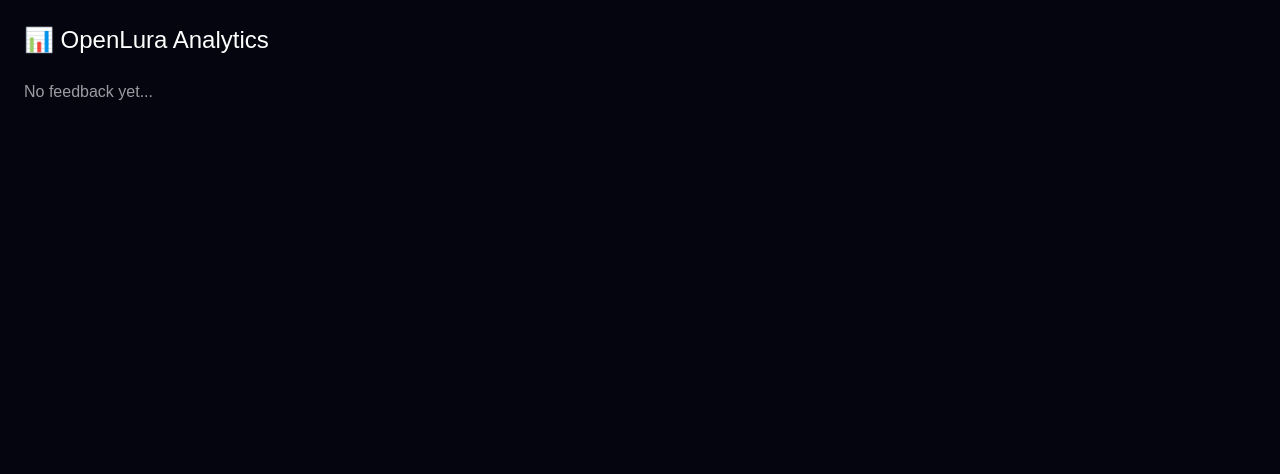
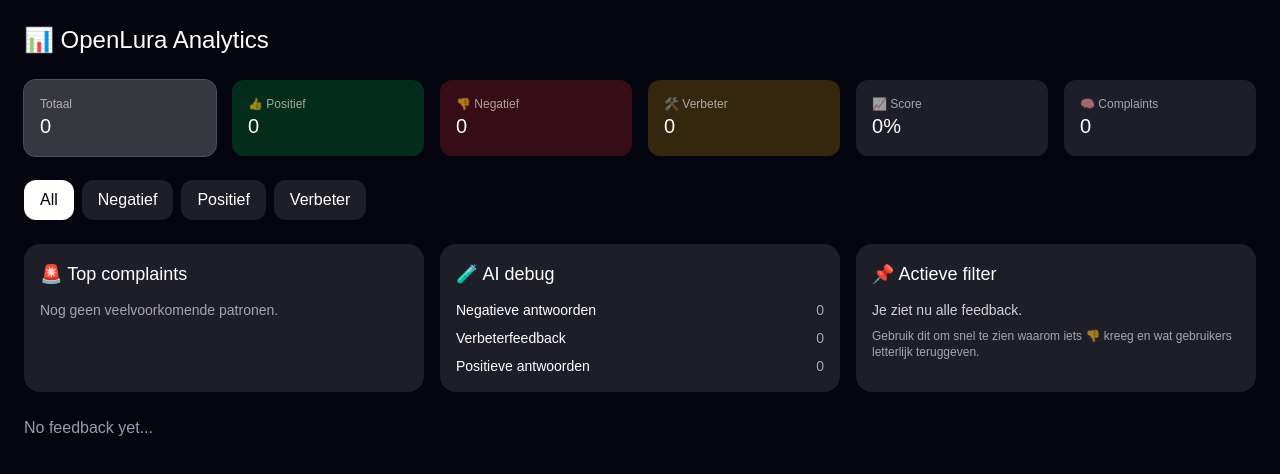
Before and after one commit to 1hoothoot2-cmd/OpenLura, a Next.js app: page /analytics in a window 1280 px wide. Shown: the top 474 px of the page. Built offline with nearby package versions, Linux system fonts and the light colour scheme.

Commit message:
add feedback main page

```diff
--- a/app/analytics/page.tsx
+++ b/app/analytics/page.tsx
@@ -3,6 +3,50 @@ import { useEffect, useState } from "react";
 
 export default function AnalyticsPage() {
   const [feedback, setFeedback] = useState<any[]>([]);
+    const [activeTab, setActiveTab] = useState("all");
+
+  const filteredFeedback = feedback.filter((f) => {
+    if (activeTab === "all") return true;
+    if (activeTab === "positive") return f.type === "up";
+    if (activeTab === "negative") return f.type === "down";
+    if (activeTab === "improvement") return f.type === "improve";
+    return true;
+  });
+
+  const negativeFeedback = feedback.filter((f) => f.type === "down");
+  const positiveFeedback = feedback.filter((f) => f.type === "up");
+  const improvementFeedback = feedback.filter((f) => f.type === "improve");
+
+  const improvementTexts = improvementFeedback
+    .map((f) => (f.message || "").toLowerCase().trim())
+    .filter(Boolean);
+
+  const complaintKeywords = [
+    "korter",
+    "te lang",
+    "duidelijker",
+    "onduidelijk",
+    "te vaag",
+    "meer context",
+    "te veel tekst",
+    "andere structuur",
+    "niet goed",
+    "verkeerd",
+  ];
+
+  const topComplaints = complaintKeywords
+    .map((keyword) => ({
+      keyword,
+      count: improvementTexts.filter((text) => text.includes(keyword)).length,
+    }))
+    .filter((item) => item.count > 0)
+    .sort((a, b) => b.count - a.count)
+    .slice(0, 5);
+
+  const feedbackScore =
+    feedback.length > 0
+      ? Math.round((positiveFeedback.length / (positiveFeedback.length + negativeFeedback.length || 1)) * 100)
+      : 0;
 
 useEffect(() => {
   const load = async () => {
@@ -24,21 +68,168 @@ useEffect(() => {
     <main className="min-h-screen bg-[#050510] text-white p-6">
 
       <h1 className="text-2xl mb-6">📊 OpenLura Analytics</h1>
+      <div className="grid grid-cols-2 md:grid-cols-6 gap-4 mb-6">
 
-      <div className="grid gap-4">
-        {feedback.length === 0 && (
+  <button
+    onClick={() => setActiveTab("all")}
+    className={`p-4 rounded-xl text-left ${
+      activeTab === "all" ? "bg-white/20 ring-1 ring-white/30" : "bg-white/10"
+    }`}
+  >
+    <p className="text-xs opacity-60">Totaal</p>
+    <p className="text-xl">{feedback.length}</p>
+  </button>
+
+  <button
+    onClick={() => setActiveTab("positive")}
+    className={`p-4 rounded-xl text-left ${
+      activeTab === "positive" ? "bg-green-500/30 ring-1 ring-green-300/40" : "bg-green-500/20"
+    }`}
+  >
+    <p className="text-xs opacity-60">👍 Positief</p>
+    <p className="text-xl">{positiveFeedback.length}</p>
+  </button>
+
+  <button
+    onClick={() => setActiveTab("negative")}
+    className={`p-4 rounded-xl text-left ${
+      activeTab === "negative" ? "bg-red-500/30 ring-1 ring-red-300/40" : "bg-red-500/20"
+    }`}
+  >
+    <p className="text-xs opacity-60">👎 Negatief</p>
+    <p className="text-xl">{negativeFeedback.length}</p>
+  </button>
+
+  <button
+    onClick={() => setActiveTab("improvement")}
+    className={`p-4 rounded-xl text-left ${
+      activeTab === "improvement" ? "bg-yellow-500/30 ring-1 ring-yellow-300/40" : "bg-yellow-500/20"
+    }`}
+  >
+    <p className="text-xs opacity-60">🛠️ Verbeter</p>
+    <p className="text-xl">{improvementFeedback.length}</p>
+  </button>
+
+  <div className="p-4 bg-white/10 rounded-xl">
+    <p className="text-xs opacity-60">📈 Score</p>
+    <p className="text-xl">{feedbackScore}%</p>
+  </div>
+
+  <div className="p-4 bg-white/10 rounded-xl">
+    <p className="text-xs opacity-60">🧠 Complaints</p>
+    <p className="text-xl">{topComplaints.length}</p>
+  </div>
+
+</div>
+
+      <div className="mb-6 flex flex-wrap gap-2">
+  <button
+    onClick={() => setActiveTab("all")}
+    className={`px-4 py-2 rounded-xl ${activeTab === "all" ? "bg-white text-black" : "bg-white/10 text-white"}`}
+  >
+    All
+  </button>
+  <button
+    onClick={() => setActiveTab("negative")}
+    className={`px-4 py-2 rounded-xl ${activeTab === "negative" ? "bg-red-400 text-black" : "bg-white/10 text-white"}`}
+  >
+    Negatief
+  </button>
+  <button
+    onClick={() => setActiveTab("positive")}
+    className={`px-4 py-2 rounded-xl ${activeTab === "positive" ? "bg-green-400 text-black" : "bg-white/10 text-white"}`}
+  >
+    Positief
+  </button>
+  <button
+    onClick={() => setActiveTab("improvement")}
+    className={`px-4 py-2 rounded-xl ${activeTab === "improvement" ? "bg-yellow-400 text-black" : "bg-white/10 text-white"}`}
+  >
+    Verbeter
+  </button>
+</div>
+
+<div className="grid md:grid-cols-3 gap-4 mb-6">
+  <div className="p-4 bg-white/10 rounded-2xl">
+    <h2 className="text-lg mb-3">🚨 Top complaints</h2>
+    {topComplaints.length === 0 ? (
+      <p className="opacity-60 text-sm">Nog geen veelvoorkomende patronen.</p>
+    ) : (
+      <div className="space-y-2">
+        {topComplaints.map((item, i) => (
+          <div key={i} className="flex justify-between text-sm">
+            <span>{item.keyword}</span>
+            <span className="opacity-60">{item.count}x</span>
+          </div>
+        ))}
+      </div>
+    )}
+  </div>
+
+  <div className="p-4 bg-white/10 rounded-2xl">
+    <h2 className="text-lg mb-3">🧪 AI debug</h2>
+    <div className="space-y-2 text-sm">
+      <div className="flex justify-between">
+        <span>Negatieve antwoorden</span>
+        <span className="opacity-60">{negativeFeedback.length}</span>
+      </div>
+      <div className="flex justify-between">
+        <span>Verbeterfeedback</span>
+        <span className="opacity-60">{improvementFeedback.length}</span>
+      </div>
+      <div className="flex justify-between">
+        <span>Positieve antwoorden</span>
+        <span className="opacity-60">{positiveFeedback.length}</span>
+      </div>
+    </div>
+  </div>
+
+  <div className="p-4 bg-white/10 rounded-2xl">
+    <h2 className="text-lg mb-3">📌 Actieve filter</h2>
+    <p className="text-sm opacity-80 mb-2">
+      {activeTab === "all" && "Je ziet nu alle feedback."}
+      {activeTab === "negative" && "Je ziet nu alleen negatieve antwoorden."}
+      {activeTab === "positive" && "Je ziet nu alleen positieve antwoorden."}
+      {activeTab === "improvement" && "Je ziet nu alleen verbeterfeedback van gebruikers."}
+    </p>
+    <p className="text-xs opacity-60">
+      Gebruik dit om snel te zien waarom iets 👎 kreeg en wat gebruikers letterlijk teruggeven.
+    </p>
+  </div>
+</div>
+
+<div className="grid gap-4">
+        {filteredFeedback.length === 0 && (
           <p className="opacity-60">No feedback yet...</p>
         )}
 
-        {feedback.map((f, i) => (
+        {filteredFeedback.map((f, i) => (
   <div key={i} className="p-4 bg-white/10 rounded-2xl">
 
     <p className="text-xs opacity-60 mb-1">
       {f.type === "improve" ? "Verbeterfeedback" : "User"}
     </p>
     <p className="mb-3">
-      {f.type === "improve" ? f.message : f.userMessage}
-    </p>
+  {f.type === "improve" ? f.message : f.userMessage}
+</p>
+
+{f.type === "improve" && (
+  <p className="text-xs opacity-60 mb-3">
+    Gebruiker gaf directe verbeterfeedback om toekomstige antwoorden te verbeteren.
+  </p>
+)}
+
+{f.type === "down" && (
+  <p className="text-xs text-red-300 mb-3">
+    Debug: dit antwoord kreeg een negatieve beoordeling van de gebruiker.
+  </p>
+)}
+
+{f.type === "up" && (
+  <p className="text-xs text-green-300 mb-3">
+    Debug: dit antwoord werd als goed of bruikbaar ervaren.
+  </p>
+)}
 
     {f.type !== "improve" && (
       <>
@@ -61,7 +252,7 @@ useEffect(() => {
           ? "👍 Positive"
           : f.type === "down"
           ? "👎 Negative"
-          : "🛠️ Verbeterfeedback"}
+          : "🛠️ Verbeter feedback"}
       </span>
 
       <span className="text-xs opacity-50">
--- a/app/page.tsx
+++ b/app/page.tsx
@@ -127,7 +127,7 @@ export default function Home() {
         method: "POST",
         body: JSON.stringify({
           chatId: currentChatId,
-          type: "improve",
+          type: "improvement",
           message: input,
           userMessage: "Direct improvement feedback",
         }),
@@ -380,10 +380,10 @@ const res = await fetch("/api/chat", {
     const chatIndex = updatedChats.findIndex(c => c.id === chatId);
 
     updatedChats[chatIndex].messages.push({
-      role: "ai",
-      content: "🤖 Wat kan ik beter doen?",
-      disableFeedback: true,
-    });
+  role: "ai",
+  content: "🤖 Wat kan ik beter doen?",
+  disableFeedback: true,
+});
 
     setChats(updatedChats);
 
@@ -522,7 +522,11 @@ const handleImprovedFeedback = (chatId: number, msgIndex: number, type: string)
                   {msg.content}
                 </div>
 
-                {msg.role === "ai" && i !== 0 && !msg.disableFeedback && (
+                {msg.role === "ai" &&
+  i !== 0 &&
+  !msg.disableFeedback &&
+  msg.content !== "🤖 Wat kan ik beter doen?" &&
+  msg.content !== "🤖 Bedankt voor je feedback. Ik sla dit op en gebruik het om toekomstige antwoorden te verbeteren." && (
   <div className="flex gap-2 mt-1 text-sm opacity-70 items-center">
 
     {/* FEEDBACK (clean versie) */}
--- a/app/test/page.tsx
+++ b/app/test/page.tsx
@@ -127,7 +127,7 @@ export default function Home() {
         method: "POST",
         body: JSON.stringify({
           chatId: currentChatId,
-          type: "improve",
+          type: "improvement",
           message: input,
           userMessage: "Direct improvement feedback",
         }),
@@ -380,10 +380,10 @@ const res = await fetch("/api/chat", {
     const chatIndex = updatedChats.findIndex(c => c.id === chatId);
 
     updatedChats[chatIndex].messages.push({
-      role: "ai",
-      content: "🤖 Wat kan ik beter doen?",
-      disableFeedback: true,
-    });
+  role: "ai",
+  content: "🤖 Wat kan ik beter doen?",
+  disableFeedback: true,
+});
 
     setChats(updatedChats);
 
@@ -522,7 +522,11 @@ const handleImprovedFeedback = (chatId: number, msgIndex: number, type: string)
                   {msg.content}
                 </div>
 
-                {msg.role === "ai" && i !== 0 && !msg.disableFeedback && (
+                {msg.role === "ai" &&
+  i !== 0 &&
+  !msg.disableFeedback &&
+  msg.content !== "🤖 Wat kan ik beter doen?" &&
+  msg.content !== "🤖 Bedankt voor je feedback. Ik sla dit op en gebruik het om toekomstige antwoorden te verbeteren." && (
   <div className="flex gap-2 mt-1 text-sm opacity-70 items-center">
 
     {/* FEEDBACK (clean versie) */}
```
